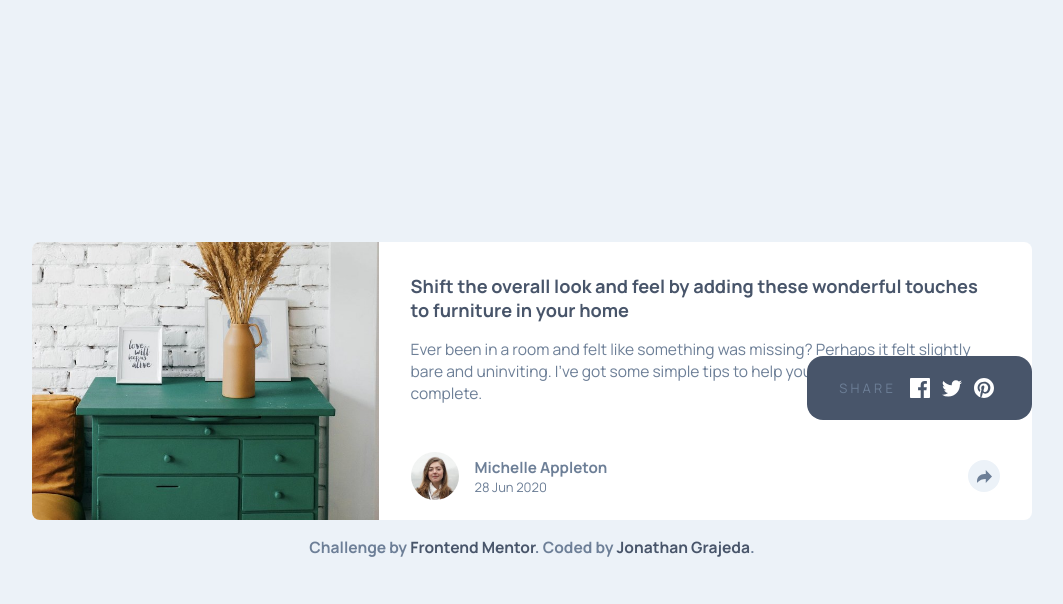
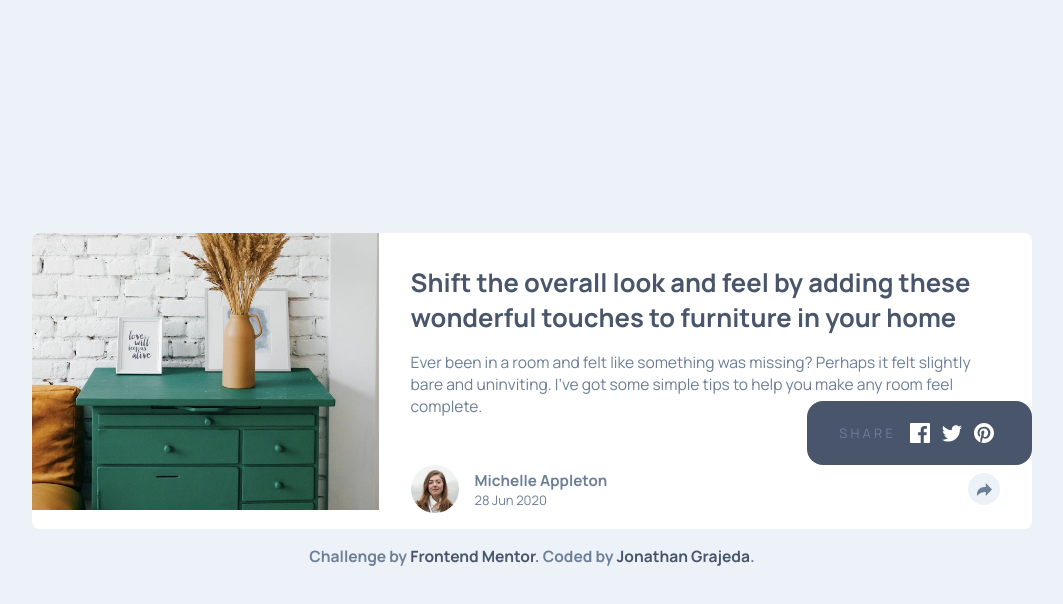
Before and after one commit to JohnMcKrazy/article_preview_frontendmentor_challenge_15, a plain HTML site: page index.html in a window 1280 px wide. Both pictures are taken after a click on the button 1092 px from the left and 476 px from the top of the page. Shown: the whole page, without its empty margins (108-1171 px from the left). Drawn offline with Linux system fonts and the light colour scheme.

Commit message:
h1 size , user name weight

```diff
--- a/style.css
+++ b/style.css
@@ -52,6 +52,7 @@ A {
 
 H1 {
     color: var(--VeryDarkGrayishBlue);
+    font-size: 1.6rem;
 }
 
 P {
@@ -173,6 +174,11 @@ MAIN {
     gap: 1rem;
 }
 
+
+.name {
+    font-weight: 700;
+}
+
 .user_links {
     position: absolute;
     top: 0;
@@ -231,7 +237,7 @@ A {
     color: var(--VeryDarkGrayishBlue);
 }
 
-@media screen and (min-width:1100px) {
+@media screen and (min-width:1200px) {
     .card {
         flex-direction: row;
         max-width: 1000px;
@@ -239,7 +245,7 @@ A {
 
 
     .user_links {
-        top: -100%;
+        top: calc(-100% + 2rem);
         right: 0;
         left: inherit;
         width: fit-content;
```
